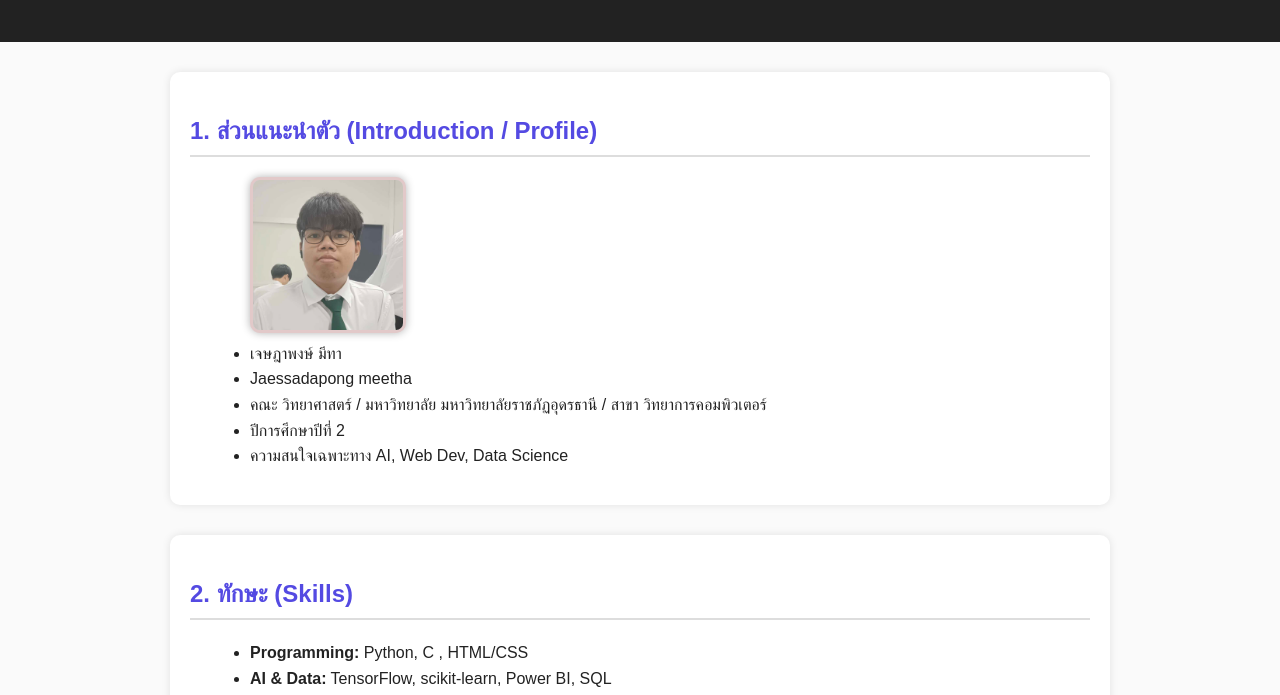
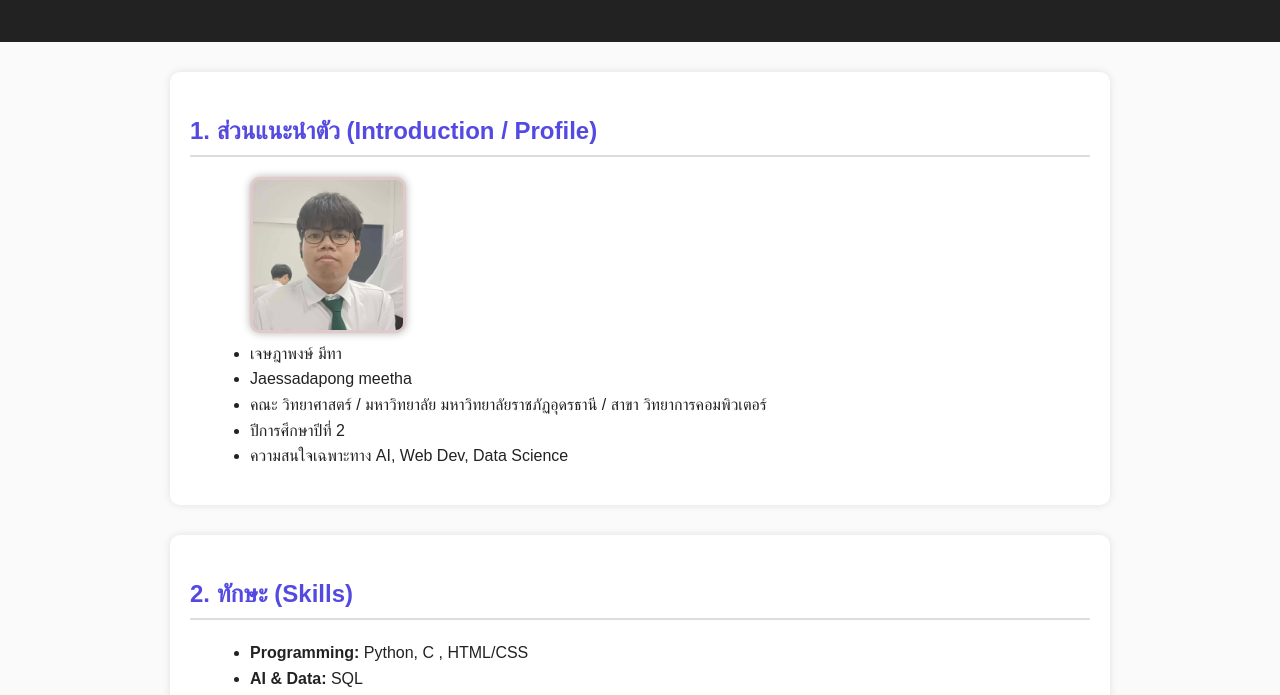
Before and after one commit to Jaessada/Jaessada.github.io, a plain HTML site: page index.html in a window 1280 px wide. Shown: the part 100-795 px from the top of the page. Drawn offline with Linux system fonts and the light colour scheme.

Commit message:
Update index.html

```diff
--- a/index.html
+++ b/index.html
@@ -73,7 +73,7 @@
     <h2>2. ทักษะ (Skills)</h2>
     <ul>
         <li><strong>Programming:</strong> Python, C , HTML/CSS</li>
-        <li><strong>AI & Data:</strong> TensorFlow, scikit-learn, Power BI, SQL</li>
+        <li><strong>AI & Data:</strong> SQL</li>
         <li><strong>Tools:</strong> Git, VS Code,  Google Colab</li>
         <li><strong>Soft Skills:</strong> Teamwork, Communication, Problem Solving</li>
     </ul>
```
